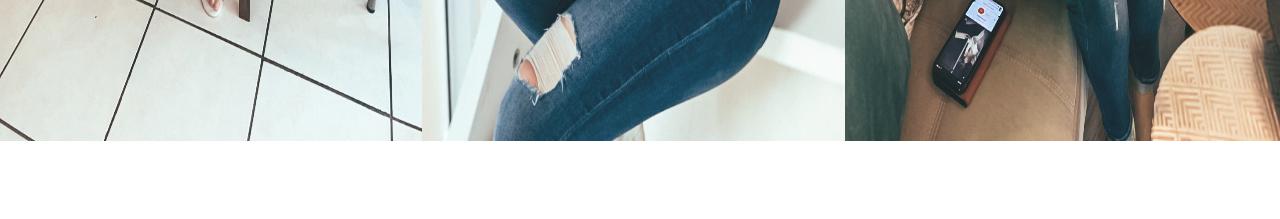
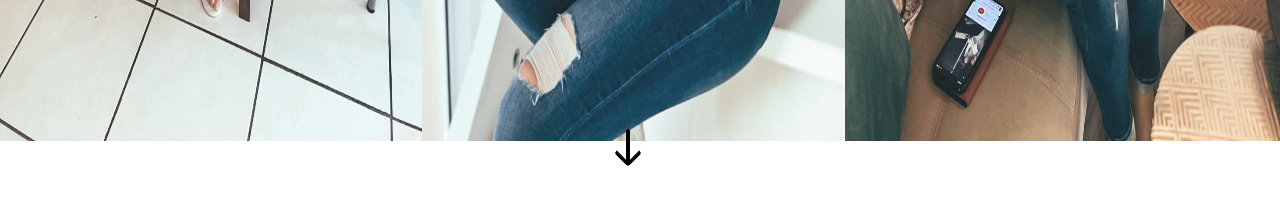
Before and after one commit to roelineburger/portfolio, a React (Create React App) app: page / in a window 1280 px wide. Shown: the part 860-1079 px from the top of the page. Built offline with nearby package versions, Linux system fonts and the light colour scheme; a web font is replaced by a local one.

Commit message:
Navbar scrolling implemented

```diff
--- a/src/App.tsx
+++ b/src/App.tsx
@@ -1,4 +1,4 @@
-import React from "react";
+import React, { useRef, useEffect, forwardRef } from "react";
 import Navbar from "./Components/Navbar";
 import Project from "./Components/Project";
 import "./App.css";
@@ -8,17 +8,24 @@ import Portfolio from "./Components/Portfolio";
 import Skills from "./Components/Skills";
 import Footer from "./Components/Footer";
 
-function App() {
+const App = () => {
+  let portfolioRef = React.useRef() as React.MutableRefObject<HTMLInputElement>;
+
+  const scrollToPortfolio = () => {
+    if (!portfolioRef.current) return;
+    portfolioRef.current.scrollIntoView({ behavior: "smooth" });
+  };
+
   return (
     <div className="App">
-      <Navbar />
+      <Navbar scrollToPortfolio={scrollToPortfolio} />
       <HomeBanner />
       <About />
-      <Portfolio />
+      <Portfolio ref={portfolioRef} />
       <Skills />
       <Footer />
     </div>
   );
-}
+};
 
 export default App;
--- a/src/Components/About/index.tsx
+++ b/src/Components/About/index.tsx
@@ -3,12 +3,21 @@ import img from "./2.jpeg";
 import "./styles.css";
 
 const About = () => {
+  let ref1 = React.useRef() as React.MutableRefObject<HTMLInputElement>;
+  let ref2 = React.useRef();
+
+  function scrollTo(ref: any) {
+    if (!ref.current) return;
+    ref.current.scrollIntoView({ behavior: "smooth" });
+  }
   return (
     <div className="about">
       <div className="about-wrapper">
         <img className="about-img" src={img} />
         <article className="about-text">
-          <h3 className="about-title">MY WHY</h3>
+          <h3 className="about-title" onClick={() => scrollTo(ref1)}>
+            MY WHY
+          </h3>
           <p className="about-text-p">
             “It is not the critic who counts: not the man who points out how the
             strong man stumbles or where the doer of deeds could have done
@@ -23,9 +32,10 @@ const About = () => {
             those cold and timid souls who knew neither victory nor defeat.”
             —Theodore Roosevelt Speech at the Sorbonne, Paris, April 23, 1910
           </p>
-          <p className="about-text-p2">This is me daring greatly.</p>
+          <p className="about-text-p2" ref={ref1}>
+            This is me daring greatly.
+          </p>
         </article>
-        <p></p>
       </div>
     </div>
   );
--- a/src/Components/About/styles.css
+++ b/src/Components/About/styles.css
@@ -2,6 +2,7 @@
   display: flex;
   justify-content: center;
   margin: 100px;
+  scroll-snap-align: center;
 }
 
 .about-wrapper {
--- a/src/Components/Home-Banner/index.tsx
+++ b/src/Components/Home-Banner/index.tsx
@@ -14,9 +14,12 @@ const HomeBanner = () => {
           Inquisitive. Creator. Life-long learner.{" "}
         </p>
       </article>
-      <img className="banner-image" src={img} />
-      <img className="banner-image2" src={img2} />
-      <img className="banner-image3" src={img3} />
+      <article>
+        <img className="banner-image" src={img} />
+        <img className="banner-image2" src={img2} />
+        <img className="banner-image3" src={img3} />
+      </article>
+      <div className="down-arrow"></div>
     </div>
   );
 };
--- a/src/Components/Home-Banner/styles.css
+++ b/src/Components/Home-Banner/styles.css
@@ -1,5 +1,7 @@
 .banner {
   display: flex;
+
+  scroll-snap-align: center;
 }
 
 .banner-image {
@@ -44,3 +46,37 @@
   font-family: "GFS Didot", serif;
   font-size: 60px;
 }
+.down-arrow {
+  position: absolute;
+  top: 980px;
+  left: calc(50% - 14px);
+  width: 0;
+  height: 30px;
+  border: 2px solid;
+  border-radius: 2px;
+  animation: jumpInfinite 1.5s infinite;
+}
+
+.down-arrow:after {
+  content: " ";
+  position: absolute;
+  top: 12px;
+  left: -10px;
+  width: 16px;
+  height: 16px;
+  border-bottom: 4px solid;
+  border-right: 4px solid;
+  border-radius: 4px;
+  transform: rotateZ(45deg);
+}
+@keyframes jumpInfinite {
+  0% {
+    margin-top: 0;
+  }
+  50% {
+    margin-top: 20px;
+  }
+  100% {
+    margin-top: 0;
+  }
+}
--- a/src/Components/Navbar/index.tsx
+++ b/src/Components/Navbar/index.tsx
@@ -1,13 +1,15 @@
-import React from "react";
+import React, { useEffect, forwardRef } from "react";
 import logo from "./logo1.png";
 import "./styles.css";
 
-const Navbar = () => {
+const Navbar = ({ scrollToPortfolio }: any) => {
   return (
     <div className="header">
       <img className="header-logo" src={logo} alt="logo" />
       <h4 className="header-menu">Home</h4>
-      <h4 className="header-menu">Work</h4>
+      <h4 className="header-menu" onClick={scrollToPortfolio}>
+        Work
+      </h4>
       <h4 className="header-menu">Contact</h4>
     </div>
   );
--- a/src/Components/Navbar/styles.css
+++ b/src/Components/Navbar/styles.css
@@ -6,6 +6,8 @@
   justify-content: center;
   background: transparent;
   max-height: 100px;
+
+  scroll-snap-align: start;
 }
 
 .header-logo {
--- a/src/Components/Portfolio/index.tsx
+++ b/src/Components/Portfolio/index.tsx
@@ -1,4 +1,4 @@
-import React, { useEffect, useState } from "react";
+import React, { forwardRef, useEffect, useState } from "react";
 import { Link } from "react-router-dom";
 
 import img from "./1.svg";
@@ -6,7 +6,7 @@ import "./styles.css";
 import img2 from "./recipe.png";
 import img3 from "./ubiquity.png";
 
-const Portfolio = () => {
+const Portfolio = ({ innerRef }: any) => {
   const [isExpanded, setExpanded] = useState(false);
   const [isExpanded1, setExpanded1] = useState(false);
 
@@ -21,7 +21,9 @@ const Portfolio = () => {
 
   return (
     <div className="portfolio">
-      <h1 className="portfolio-title">PORTFOLIO</h1>
+      <h1 className="portfolio-title" ref={innerRef}>
+        PORTFOLIO
+      </h1>
       <div className="portfolio-wrapper">
         <article className="portfolio-card">
           <img className="holder" src={img2} />
@@ -99,4 +101,6 @@ const Portfolio = () => {
   );
 };
 
-export default Portfolio;
+export default forwardRef((props, ref) => (
+  <Portfolio {...props} innerRef={ref} />
+));
--- a/src/Components/Portfolio/styles.css
+++ b/src/Components/Portfolio/styles.css
@@ -1,5 +1,6 @@
 .portfolio {
   margin-top: 100px;
+  scroll-snap-align: center;
 }
 
 .portfolio-wrapper {
--- a/src/Components/Skills/styles.css
+++ b/src/Components/Skills/styles.css
@@ -2,6 +2,8 @@
   display: flex;
   justify-content: center;
   margin: 100px;
+
+  scroll-snap-align: center;
 }
 
 .skills-wrapper {
```
Also changed, not shown: src/App.css (+7 -0 lines).
